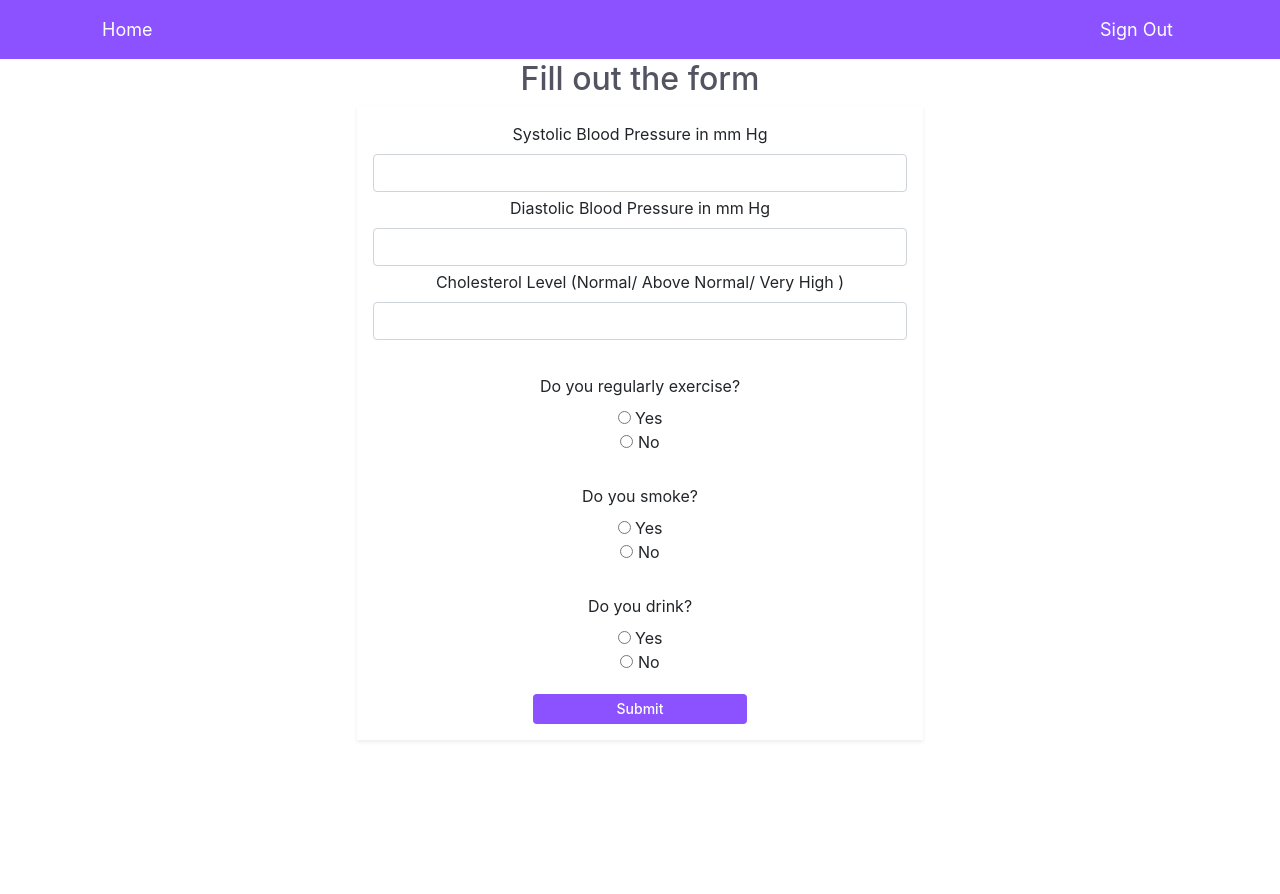
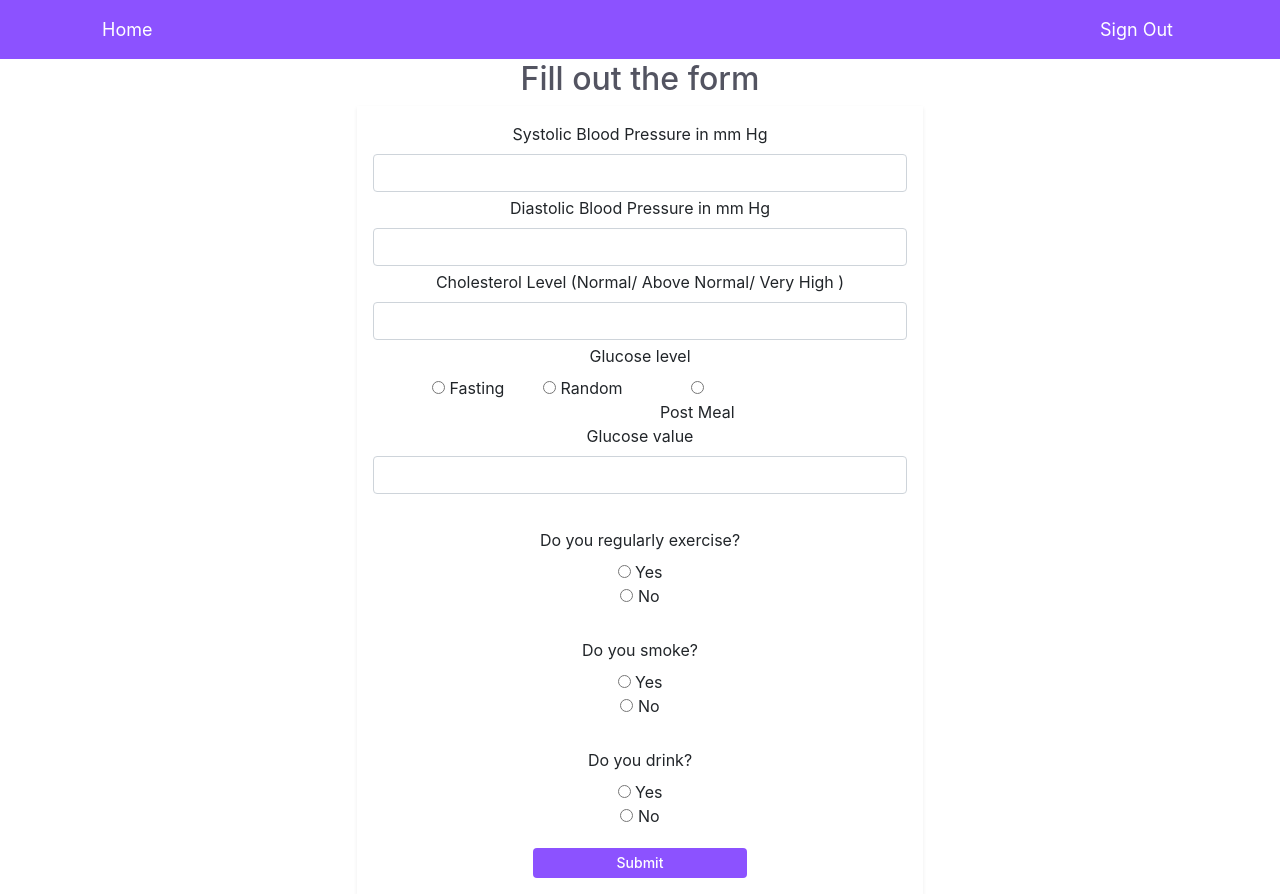
Before and after one commit to kanishka8276/Health_Monitoring_System, a React (Create React App) app: page /generateReport in a window 1280 px wide. Before the commit the page ends 800 px from the top, so only its background shows below. Built offline with nearby package versions, Linux system fonts and the light colour scheme.

Commit message:
devicecontainer

```diff
--- a/src/Dashboard/DoctorDashboard.js
+++ b/src/Dashboard/DoctorDashboard.js
@@ -1,5 +1,4 @@
 import React, { useState, useEffect } from 'react';
-import { Link} from 'react-router-dom';
 import { Modal } from 'react-bootstrap';
 import PatientListItem from './PatientListItem';
 import add from '../Asset/add.png';
--- a/src/Device/DeviceContainer.js
+++ b/src/Device/DeviceContainer.js
@@ -1,5 +1,4 @@
 import React, { useState, useEffect } from 'react'
-import { Link} from 'react-router-dom';
 import { useAuth } from "../Context/AuthContext";
 import axios from 'axios';
 
@@ -7,6 +6,8 @@ function Disease1() {
     const [bp1, setBp1] = useState('');
     const [bp2, setBp2] = useState('');
     const [cholestrol, setCholestrol] = useState('');
+    const [glucose, setGlucose] = useState('');
+    const [glucose_type, setGlucose_type] = useState('');
     const [smoke, setSmoke] = useState('');
     const [drink, setDrink] = useState('');
     const [exercise, setExercise] = useState('');
@@ -20,8 +21,8 @@ function Disease1() {
             "cholestrol_val":cholestrol,
             "distolic_bp":bp2,
             "gender":profile.gender,
-            "glucose_condition":"str: fasting/random/post_meal",
-            "glucose_val":"int",
+            "glucose_condition":glucose_type,
+            "glucose_val":glucose,
             "height":profile.height,
             "smoke":smoke,
             "systolic_bp":bp1,
@@ -46,7 +47,7 @@ function Disease1() {
                     <div className="input-group flex-nowrap mb-1">
                         <input
                             className="form-control"
-                            type="text"
+                            type="number"
                             required
                             value={bp1}
                             onChange={(e) => {
@@ -58,7 +59,7 @@ function Disease1() {
                     <label htmlFor="exampleFormControlInput1" className="form-label">Diastolic Blood Pressure in mm Hg </label><br />
                     <div className="input-group flex-nowrap mb-1">
                     <input
-                        type="text"
+                        type="number"
                         className="form-control"
                         required
                         value={bp2}
@@ -77,6 +78,56 @@ function Disease1() {
                         value={cholestrol}
                         onChange={(e) => {
                         setCholestrol(e.target.value);
+                        }} />
+                    </div>
+                </div>
+                <div className="glucose_type">
+                    <label htmlFor="exampleFormControlInput1" className="form-label">Glucose level</label><br />
+                    <div className="row" style={{marginTop:"-30px"}}>
+                    <div className="col-3">
+                      <input
+                        required
+                        type="radio"
+                        name="type-1"
+                        value="fasting"
+                        onClick={(e) => { setGlucose_type(e.target.value); }}
+                      />
+                      {' '}
+                      <label htmlFor="radio" className="form-label__v2">Fasting</label>
+                    </div>
+                    <div className="col-3">
+                      <input
+                        type="radio"
+                        name="type-1"
+                        value="random"
+                        onClick={(e) => { setGlucose_type(e.target.value); }}
+                      />
+                      {' '}
+                      <label htmlFor="radio" className="form-label__v2">Random</label>
+                    </div>
+                    <div className="col-3">
+                      <input
+                        required
+                        type="radio"
+                        name="type-1"
+                        value="post_meal"
+                        onClick={(e) => { setGlucose_type(e.target.value); }}
+                      />
+                      {' '}
+                      <label htmlFor="radio" className="form-label__v2">Post Meal</label>
+                    </div>
+                    </div>
+                </div>
+                <div className="glucose">
+                    <label htmlFor="exampleFormControlInput1" className="form-label">Glucose value</label><br />
+                    <div className="input-group flex-nowrap mb-1">
+                    <input
+                        type="number"
+                        className="form-control"
+                        required
+                        value={glucose}
+                        onChange={(e) => {
+                        setGlucose(e.target.value);
                         }} />
                     </div>
                 </div>
```
